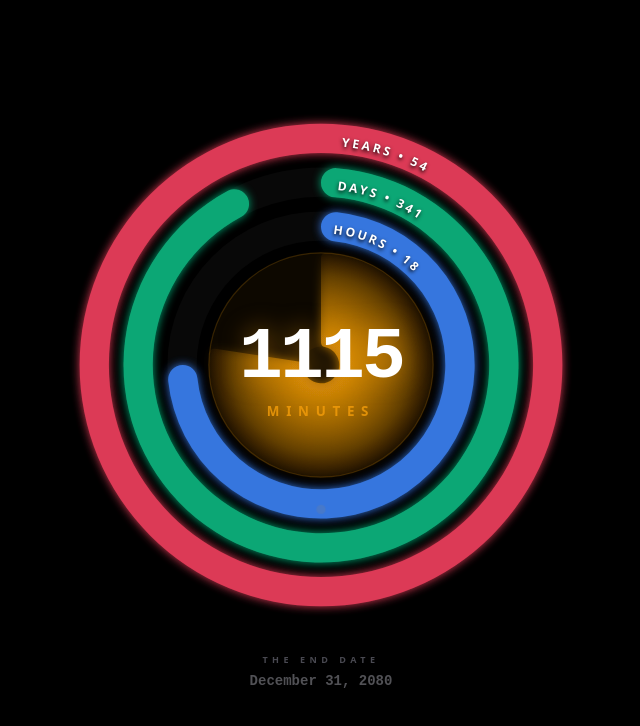
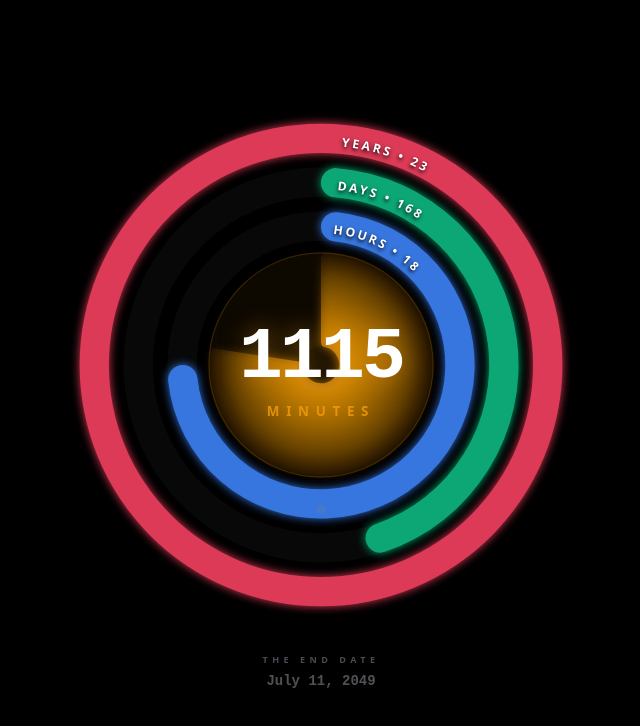
Before and after one commit to lab1207/the-end-date, a React (Vite) app: page / in a window 1280 px wide. Shown: the top 726 px of the page, without its empty margins (319-959 px from the left). Built offline with nearby package versions, Linux system fonts and the light colour scheme.

Commit message:
Update App.tsx

```diff
--- a/App.tsx
+++ b/App.tsx
@@ -8,7 +8,7 @@ import WatchFace from './components/WatchFace';
  * CONFIGURATION: CHANGE THE END DATE HERE
  * Format: 'YYYY-MM-DD'
  */
-const TARGET_END_DATE = '2080-12-31';
+const TARGET_END_DATE = '2049-07-11';
 
 const App: React.FC = () => {
   // Uses the configuration constant defined above
```
